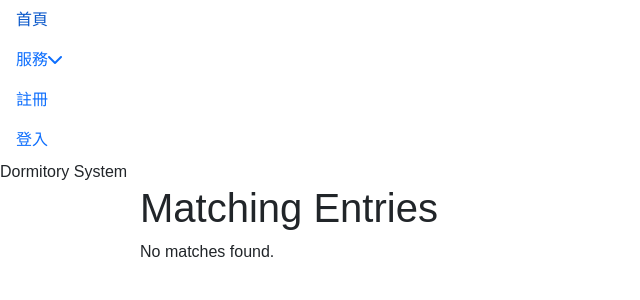
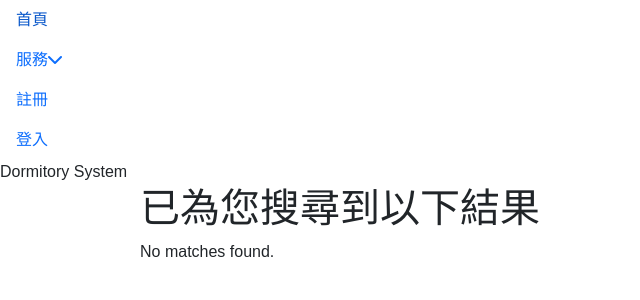
Before and after one commit to Hubert0916/Dormitory_System, a PHP site: page /move_match.php in a window 1280 px wide. Shown: the top 300 px of the page, without its empty margins (0-640 px from the left). Run offline with PHP 8.4, Linux system fonts and the light colour scheme; data that the repository does not hold is empty; some libraries are stand-ins or nearby versions.

Commit message:
Update move_match.php

```diff
--- a/php/move_match.php
+++ b/php/move_match.php
@@ -197,7 +197,7 @@ foreach ($matches as $match) {
 </head>
 <body>
     <div class="container">
-        <h1>Matching Entries</h1>
+        <h1>已為您搜尋到以下結果</h1>
         <?php if (!empty($matched_profiles)): ?>
             <?php foreach ($matched_profiles as $index => $match): ?>
                 <div class="profile" onclick='openModal(<?php echo json_encode($match); ?>)'>
```
